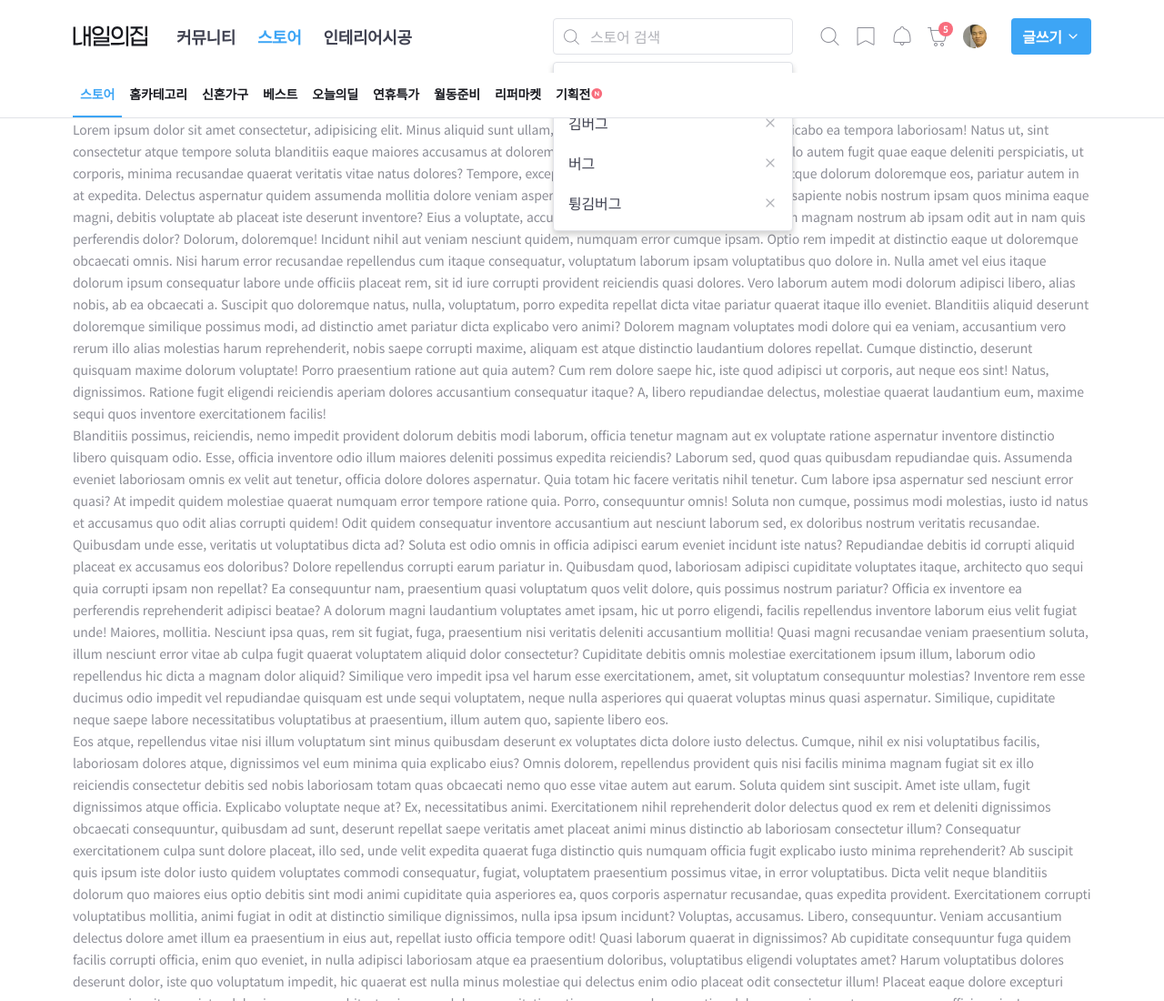
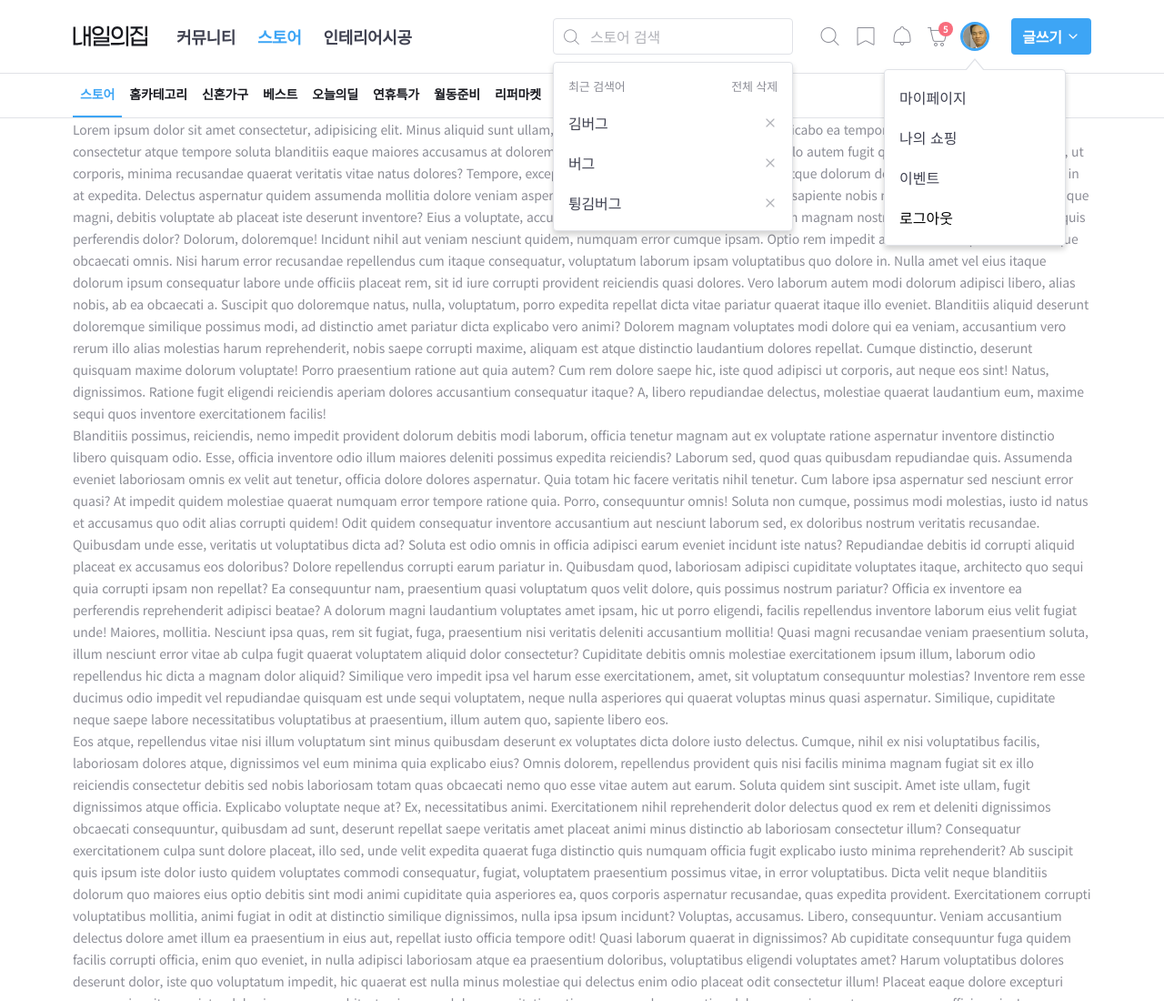
Before and after one commit to mightyantgirl/tomorrow-house, a website: page index.html in a window 1280 px wide. Shown: the top 1100 px of the page at 91% size. Drawn offline with Linux system fonts and the light colour scheme; files whose address does not match are found by name.

Commit message:
z-index 정리

```diff
--- a/index.html
+++ b/index.html
@@ -95,7 +95,7 @@
                       <i class="ic-cart"></i>
                       <strong class="badge">5</strong>
                     </a>
-                    <div class="my-menu sm-hidden">
+                    <div class="my-menu is-active sm-hidden">
                       <button type="button" class="my-menu-button sm-hidden" aria-label="마이 메뉴 열기 버튼">
                         <img src="./assets/img/img-user-01.jpg" alt="사딸라아잣시" />
                       </button>
--- a/styles/constants/_z-index.scss
+++ b/styles/constants/_z-index.scss
@@ -1,5 +1,8 @@
-$overlay-level: 10;
-$sidebar-level: 20;
-$search-modal: 30;
-$my-menu-level: 40;
-$search-history-level: 40;
+$gnb-level: 50;
+$lnb-level: 40;
+
+$overlay-level: 100;
+$sidebar-level: 200;
+$search-modal: 300;
+$my-menu-level: 400;
+$search-history-level: 400;
--- a/styles/layouts/_global-header.scss
+++ b/styles/layouts/_global-header.scss
@@ -11,10 +11,12 @@
   }
 
   .gnb {
+    z-index: $gnb-level;
     top: 0;
   }
 
   .lnb {
+    z-index: $lnb-level;
     top: 50px;
   }
 
```
Also changed, not shown: css/main.css, styles/main.css, 2 other files.
